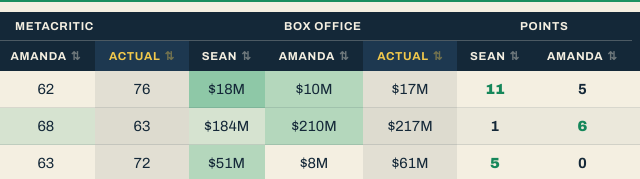
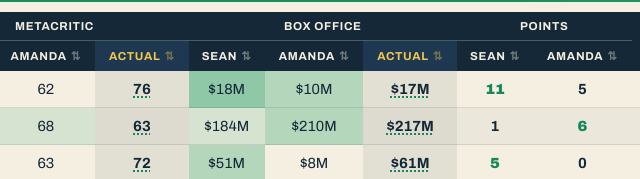
Before and after one commit to damonbayer/big-pic-preview, an Astro site in the folder site/: page / in a window 1280 px wide. Shown: the part 747-926 px from the top of the page, 461-1101 px from the left. Built offline with nearby package versions, Linux system fonts and the light colour scheme; Astro itself is replaced by a stand-in of ours.

Commit message:
links in the table

```diff
--- a/site/src/pages/index.astro
+++ b/site/src/pages/index.astro
@@ -235,10 +235,26 @@
                     <td class="date" data-sort={m.releaseDate ?? ''}>{fmtDate(m.releaseDate)}</td>
                     <td class="num" data-pts={heat(m.sean.metaPts, m.actualMeta)} data-sort={m.sean.metaPred} title={metaGuessTitle(m.sean.metaPred, m.actualMeta, m.sean.metaPts)}>{fmtMeta(m.sean.metaPred)}</td>
                     <td class="num" data-pts={heat(m.amanda.metaPts, m.actualMeta)} data-sort={m.amanda.metaPred} title={metaGuessTitle(m.amanda.metaPred, m.actualMeta, m.amanda.metaPts)}>{fmtMeta(m.amanda.metaPred)}</td>
-                    <td class="num actual" data-sort={m.actualMeta ?? ''}>{fmtMeta(m.actualMeta)}</td>
+                    <td class="num actual" data-sort={m.actualMeta ?? ''}>
+                      {m.links.metacritic ? (
+                        <a class="actual-link" href={m.links.metacritic} target="_blank" rel="noopener noreferrer">
+                          {fmtMeta(m.actualMeta)}
+                        </a>
+                      ) : (
+                        fmtMeta(m.actualMeta)
+                      )}
+                    </td>
                     <td class="num" data-pts={heat(m.sean.boPts, m.actualBO)} data-sort={m.sean.boPred} title={boGuessTitle(m.sean.boPred, m.actualBO, m.sean.boPts)}>{fmtBO(m.sean.boPred)}</td>
                     <td class="num" data-pts={heat(m.amanda.boPts, m.actualBO)} data-sort={m.amanda.boPred} title={boGuessTitle(m.amanda.boPred, m.actualBO, m.amanda.boPts)}>{fmtBO(m.amanda.boPred)}</td>
-                    <td class="num actual" data-sort={m.actualBO ?? ''}>{fmtBO(m.actualBO)}</td>
+                    <td class="num actual" data-sort={m.actualBO ?? ''}>
+                      {m.links.boxOffice ? (
+                        <a class="actual-link" href={m.links.boxOffice} target="_blank" rel="noopener noreferrer">
+                          {fmtBO(m.actualBO)}
+                        </a>
+                      ) : (
+                        fmtBO(m.actualBO)
+                      )}
+                    </td>
                     <td
                       class={`num pts ${m.scored && m.diff > 0 ? 'win' : ''}`}
                       title={ptsTitle(m.sean, m.scored)}
@@ -914,6 +930,19 @@
         font-variant-numeric: tabular-nums;
       }
 
+      .actual-link {
+        color: inherit;
+        font-weight: 700;
+        text-decoration: underline dotted var(--green-deep);
+        text-decoration-thickness: 2px;
+        text-underline-offset: 3px;
+      }
+
+      .actual-link:hover,
+      .actual-link:focus-visible {
+        color: var(--green-deep);
+      }
+
       td.pts {
         font-weight: 700;
       }
```
